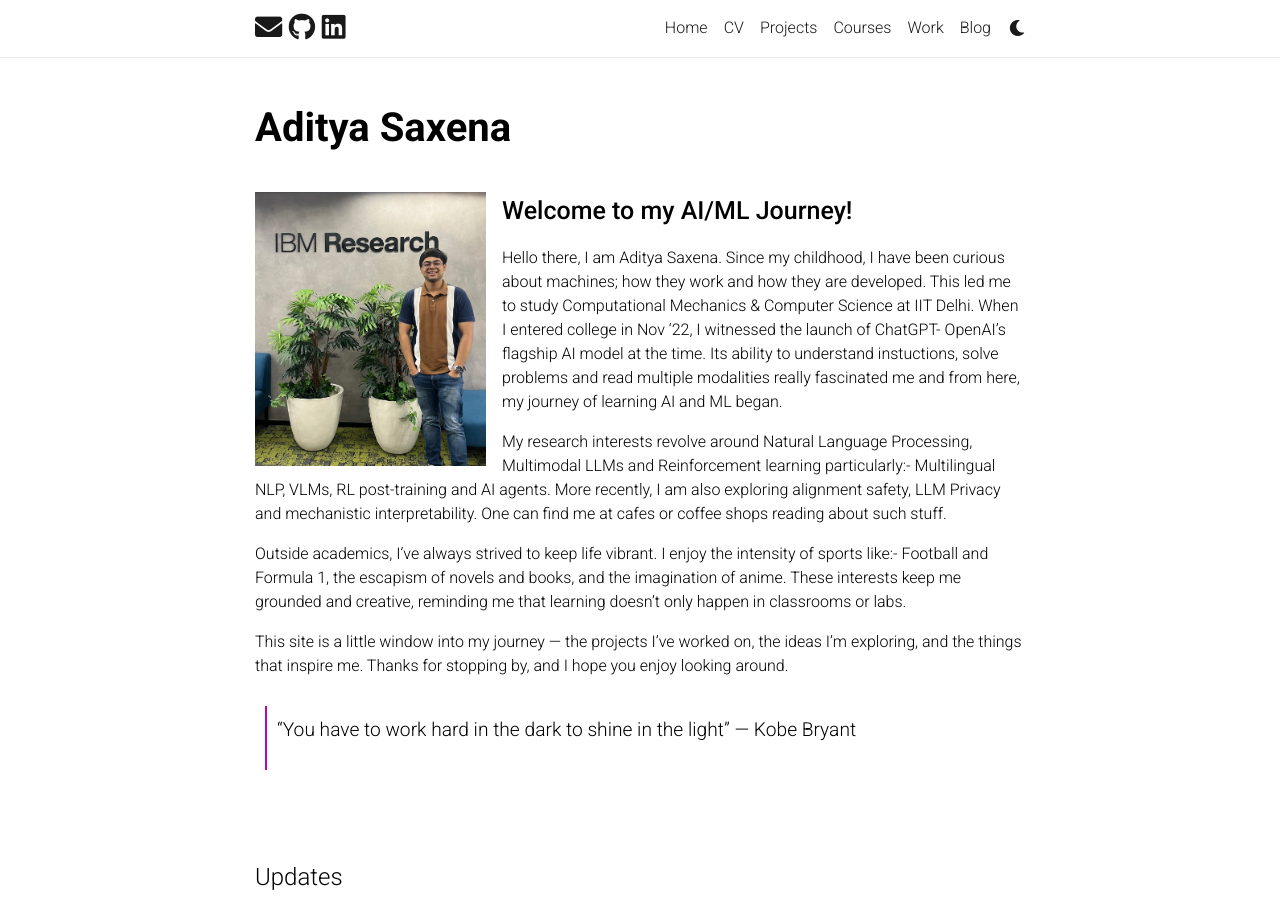
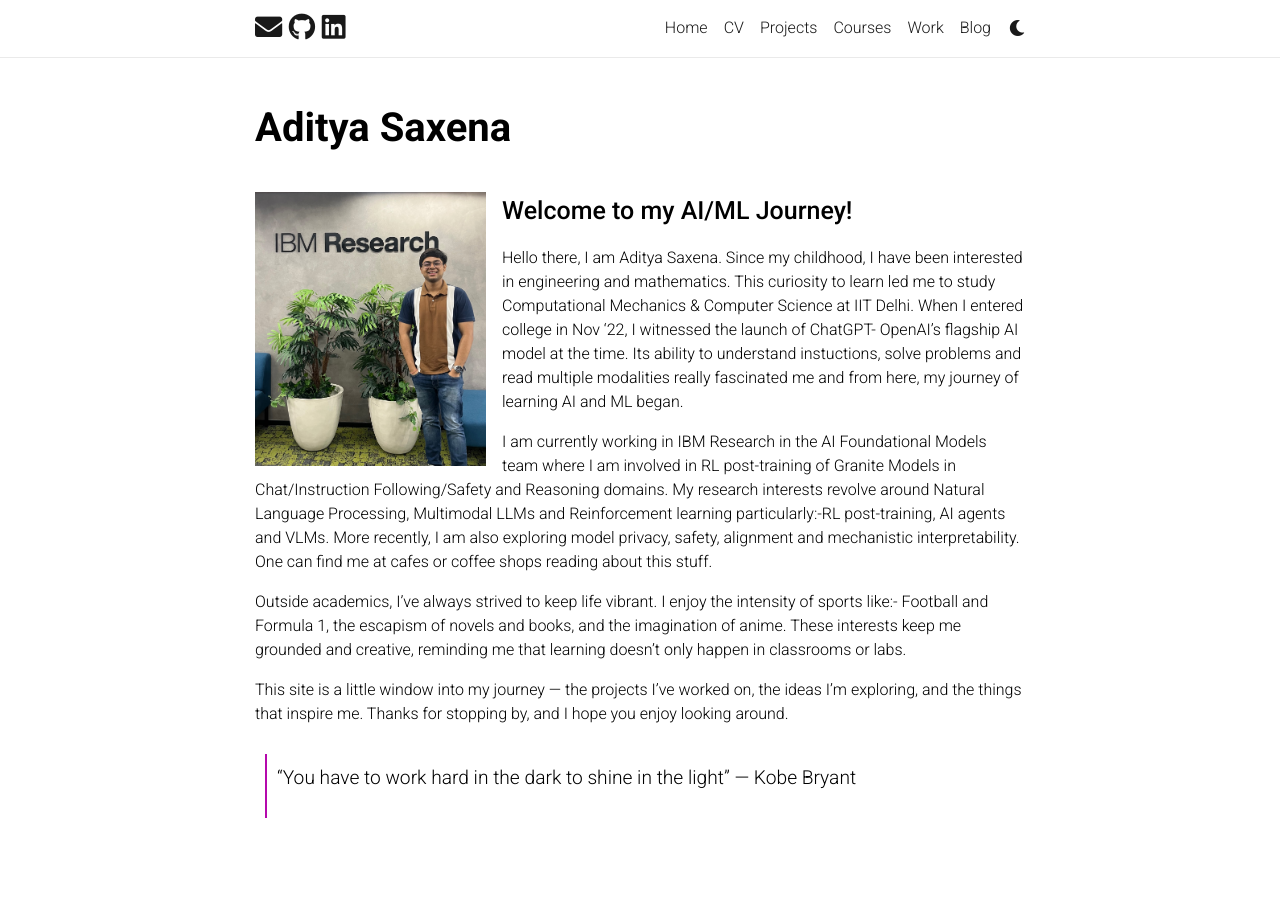
Before and after one commit to adityaaa2511/adityaaa2511.github.io, a Jekyll site: the page built from _pages/home.md, in a window 1280 px wide and 900 px high. Built offline with Jekyll 4.4.1, drawn with Linux system fonts in a browser that asks for light colours; nearby versions of some CDN libraries; comment, search, counter and statistics services are not loaded; a style sheet for code colours, icons or effects is not loaded.

Commit message:
Update home page bio
Co-Authored-By: Claude Opus 5.5 <noreply@anthropic.com>

```diff
--- a/_pages/home.md
+++ b/_pages/home.md
@@ -16,14 +16,13 @@ social: false # includes social icons at the bottom of the page
 <!-- <br> -->
 <span style="font-weight:500; font-size: 25px"> Welcome to my AI/ML Journey! </span>
 
-Hello there, I am Aditya Saxena. Since my childhood, I have been curious about machines; how they work and how they are developed. This led me to study Computational Mechanics & Computer Science at IIT Delhi. When I entered college in Nov '22, I witnessed the launch of ChatGPT- OpenAI's flagship AI model at the time. Its ability to understand instuctions, solve problems and read multiple modalities really fascinated me and from here, my journey of learning AI and ML began.
+Hello there, I am Aditya Saxena. Since my childhood, I have been interested in engineering and mathematics. This curiosity to learn led me to study Computational Mechanics & Computer Science at IIT Delhi. When I entered college in Nov '22, I witnessed the launch of ChatGPT- OpenAI's flagship AI model at the time. Its ability to understand instuctions, solve problems and read multiple modalities really fascinated me and from here, my journey of learning AI and ML began.
 
-My research interests revolve around Natural Language Processing, Multimodal LLMs and Reinforcement learning particularly:- Multilingual NLP, VLMs, RL post-training and AI agents. More recently, I am also exploring alignment safety, LLM Privacy and mechanistic interpretability. One can find me at cafes or coffee shops reading about such stuff.
+I am currently working in IBM Research in the AI Foundational Models team where I am involved in RL post-training of Granite Models in Chat/Instruction Following/Safety and Reasoning domains. My research interests revolve around Natural Language Processing, Multimodal LLMs and Reinforcement learning particularly:-RL post-training, AI agents and VLMs. More recently, I am also exploring model privacy, safety, alignment and mechanistic interpretability. One can find me at cafes or coffee shops reading about this stuff.
 
 Outside academics, I’ve always strived to keep life vibrant. I enjoy the intensity of sports like:- Football and Formula 1, the escapism of novels and books, and the imagination of anime. These interests keep me grounded and creative, reminding me that learning doesn’t only happen in classrooms or labs.
 
 This site is a little window into my journey — the projects I’ve worked on, the ideas I’m exploring, and the things that inspire me. Thanks for stopping by, and I hope you enjoy looking around.
-
 
 > “You have to work hard in the dark to shine in the light” — Kobe Bryant
 
```
